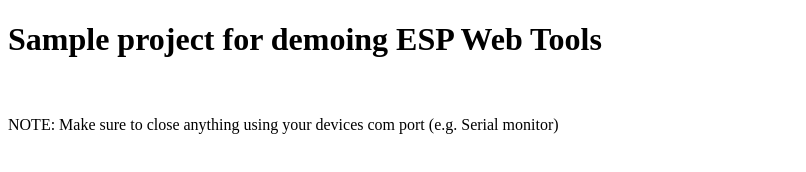
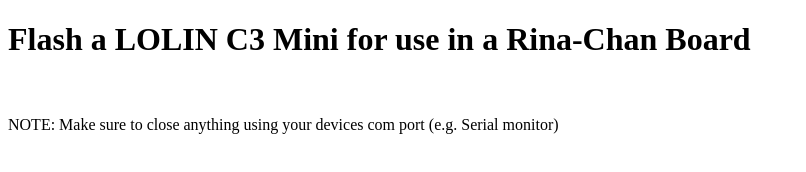
Before and after one commit to blockwonkel/Rina, a plain HTML site: page flash.html in a window 1280 px wide. Shown: the whole page, without its empty margins (0-806 px from the left). Drawn offline with Linux system fonts and the light colour scheme.

Commit message:
Update flash.html

```diff
--- a/flash.html
+++ b/flash.html
@@ -3,7 +3,7 @@
 
 
 <body>
-    <h1>Sample project for demoing ESP Web Tools</h1>
+    <h1>Flash a LOLIN C3 Mini for use in a Rina-Chan Board</h1>
 
     <div id="main" style="display: none;">
 
```
